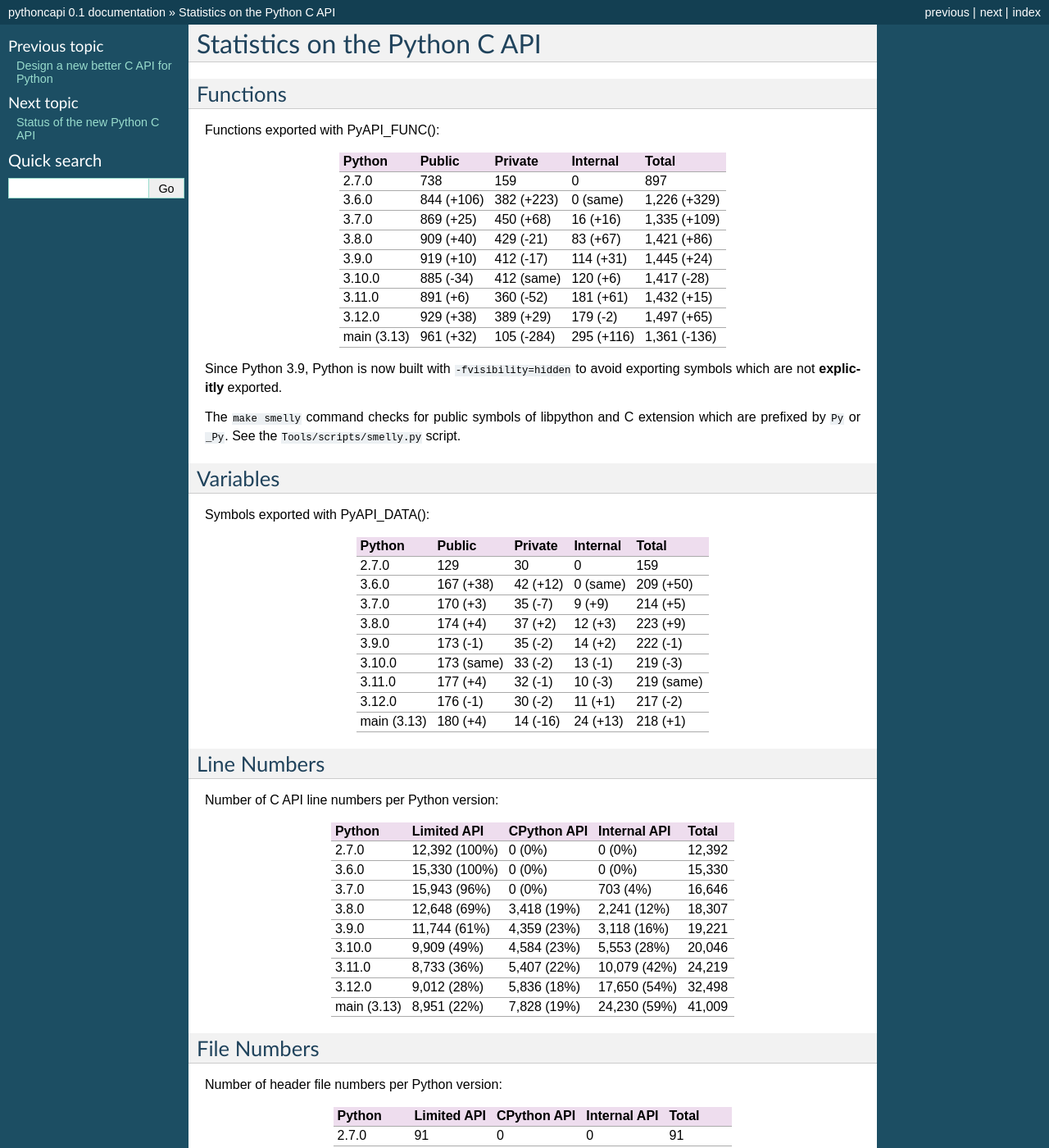
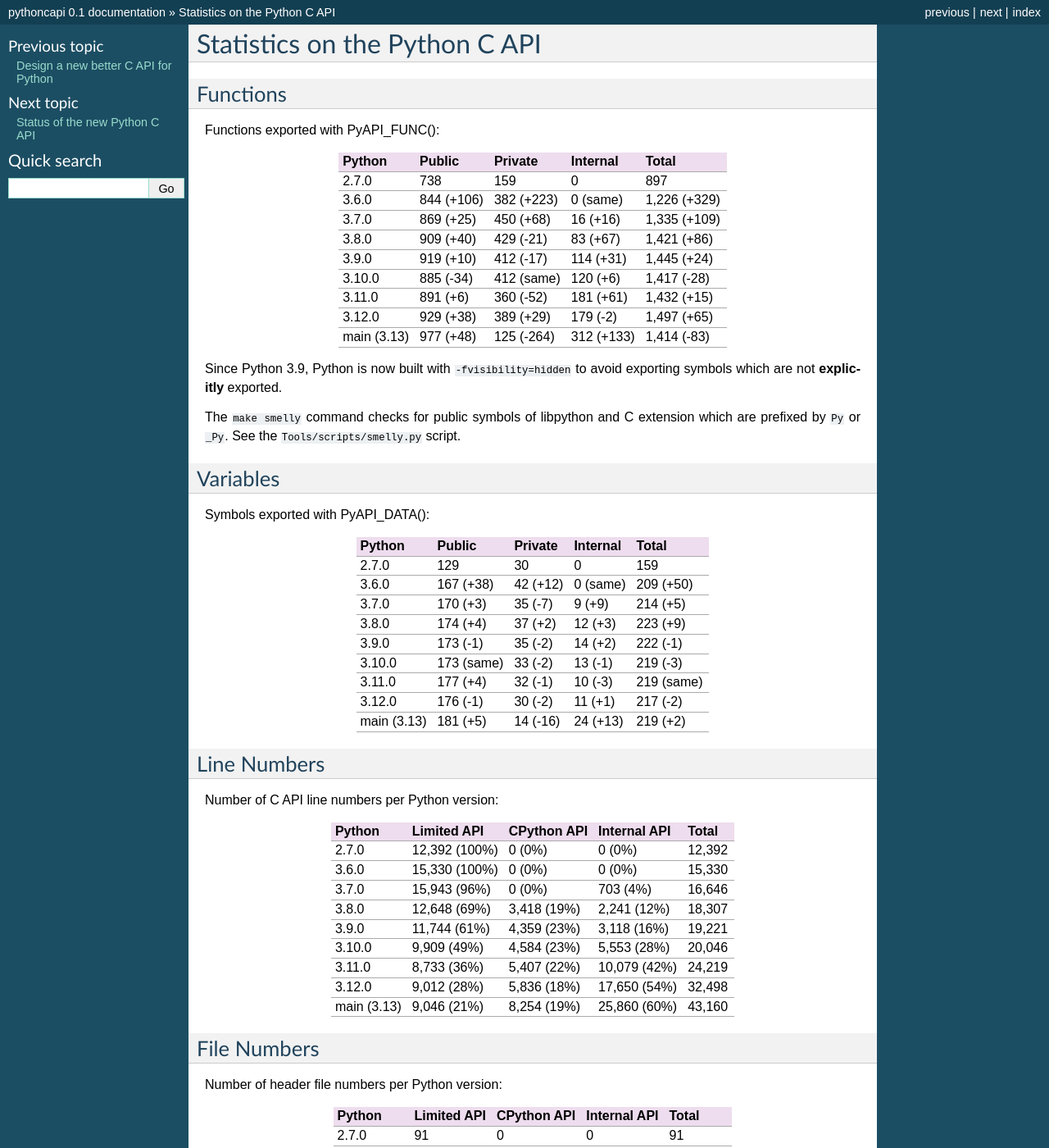
Before and after one commit to pythoncapi/pythoncapi, a Sphinx documentation site: the page built from doc/stats.rst, in a window 1280 px wide and 1400 px high. Shown: the whole window at 82% size. Built offline with Sphinx 7.4.7, drawn with Linux system fonts in a browser that asks for light colours; some of the changed text lies outside the part shown.

Commit message:
Update stats

```diff
--- a/doc/stats.rst
+++ b/doc/stats.rst
@@ -18,7 +18,7 @@ Python       Public      Private     Internal    Total
 3.10.0       885 (-34)   412 (same)  120 (+6)    1,417 (-28)
 3.11.0       891 (+6)    360 (-52)   181 (+61)   1,432 (+15)
 3.12.0       929 (+38)   389 (+29)   179 (-2)    1,497 (+65)
-main (3.13)  961 (+32)   105 (-284)  295 (+116)  1,361 (-136)
+main (3.13)  977 (+48)   125 (-264)  312 (+133)  1,414 (-83)
 ===========  ==========  ==========  ==========  ============
 
 Since Python 3.9, Python is now built with ``-fvisibility=hidden`` to avoid
@@ -44,7 +44,7 @@ Python       Public      Private   Internal  Total
 3.10.0       173 (same)  33 (-2)   13 (-1)   219 (-3)
 3.11.0       177 (+4)    32 (-1)   10 (-3)   219 (same)
 3.12.0       176 (-1)    30 (-2)   11 (+1)   217 (-2)
-main (3.13)  180 (+4)    14 (-16)  24 (+13)  218 (+1)
+main (3.13)  181 (+5)    14 (-16)  24 (+13)  219 (+2)
 ===========  ==========  ========  ========  ==========
 
 Line Numbers
@@ -63,7 +63,7 @@ Python       Limited API    CPython API  Internal API  Total
 3.10.0       9,909 (49%)    4,584 (23%)  5,553 (28%)   20,046
 3.11.0       8,733 (36%)    5,407 (22%)  10,079 (42%)  24,219
 3.12.0       9,012 (28%)    5,836 (18%)  17,650 (54%)  32,498
-main (3.13)  8,951 (22%)    7,828 (19%)  24,230 (59%)  41,009
+main (3.13)  9,046 (21%)    8,254 (19%)  25,860 (60%)  43,160
 ===========  =============  ===========  ============  ======
 
 File Numbers
@@ -122,7 +122,7 @@ Python       Macro     Static inline  Total
 3.10.0       44 (+1)   18 (+7)        62 (+8)
 3.11.0       53 (+9)   4 (-14)        57 (-5)
 3.12.0       62 (+9)   7 (+3)         69 (+12)
-main (3.13)  59 (-3)   9 (+2)         68 (-1)
+main (3.13)  63 (+1)   13 (+6)        76 (+7)
 ===========  ========  =============  ========
 
 Only count private macros and public static inline functions (ignore names starting with "Py" or "PY").
```
Also changed, not shown: other parts of doc/stats.rst (+3 -3 lines).
